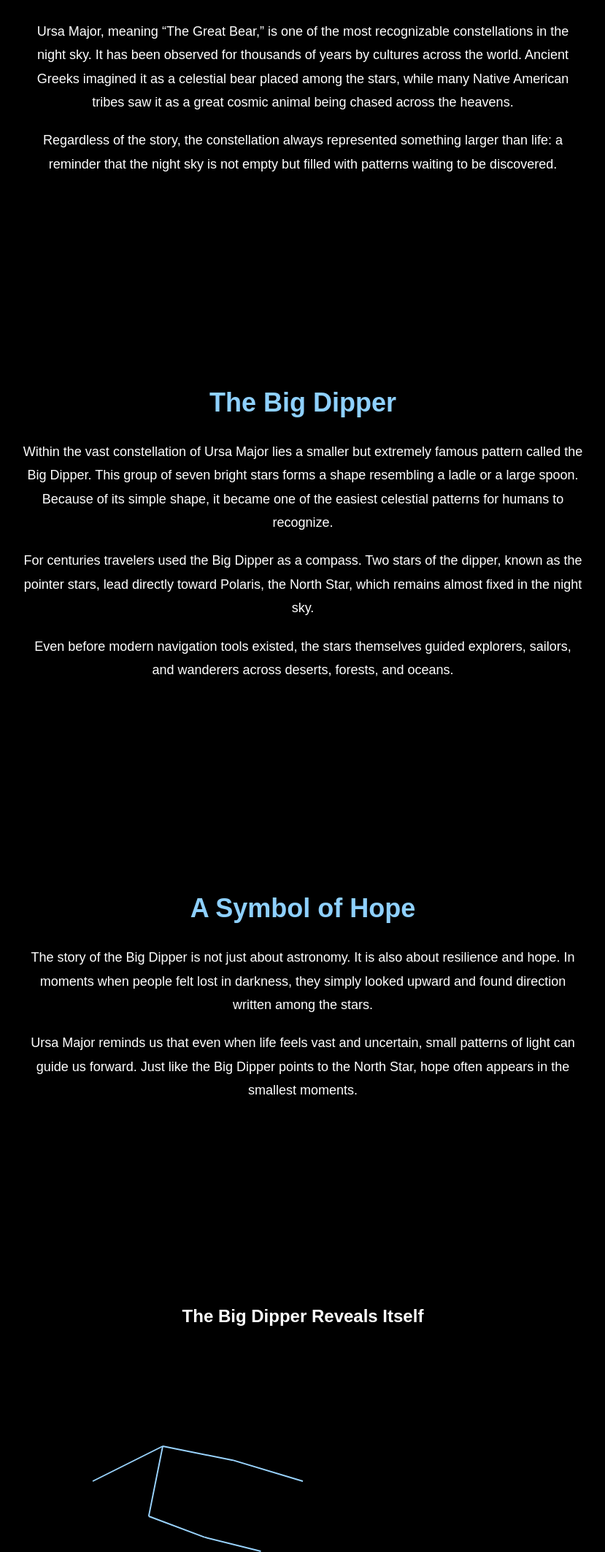
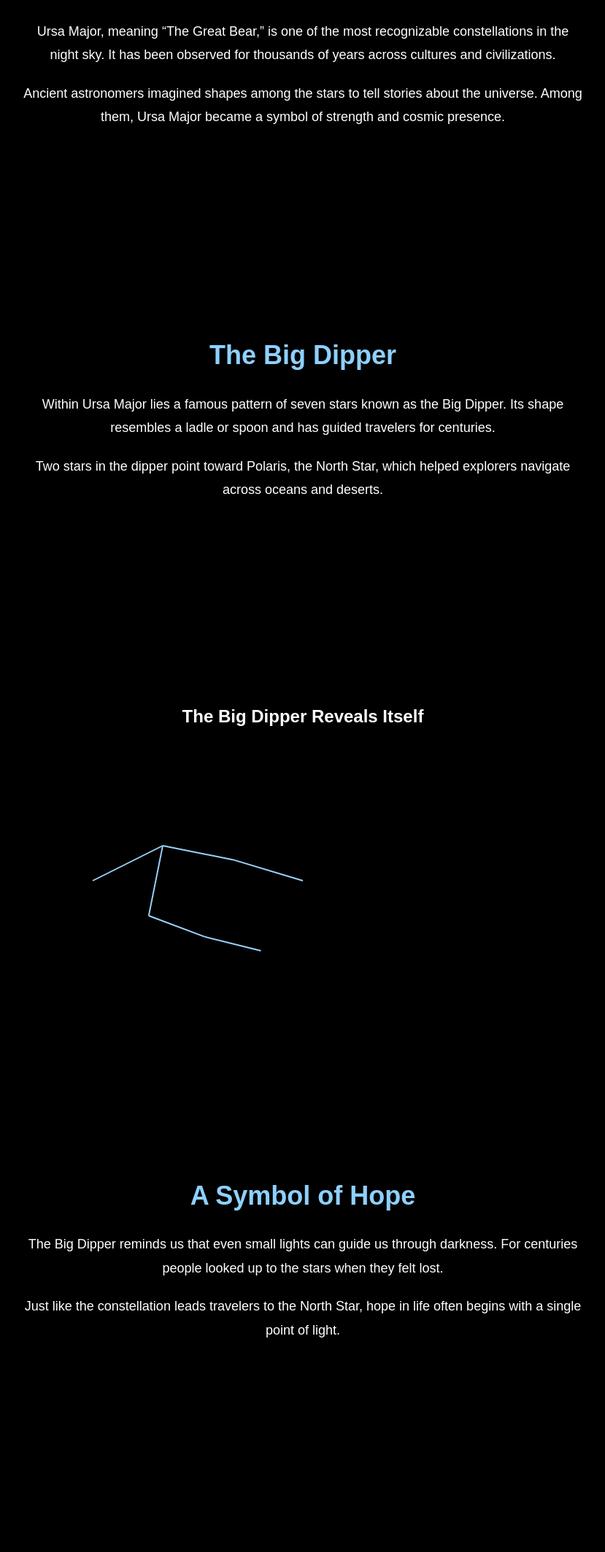
Before and after one commit to vandita23/prompt-competition-constellation, a plain HTML site: page index.html in a window 1280 px wide. Shown: the part 1235-3362 px from the top of the page at 73% size, without its empty margins (225-1054 px from the left). Drawn offline with nearby package versions, Linux system fonts and the light colour scheme.

Commit message:
Update index.html

```diff
--- a/index.html
+++ b/index.html
@@ -12,6 +12,7 @@
 
 <script src="https://cdnjs.cloudflare.com/ajax/libs/gsap/3.12.5/gsap.min.js"></script>
 <script src="https://cdnjs.cloudflare.com/ajax/libs/gsap/3.12.5/ScrollTrigger.min.js"></script>
+
 </head>
 
 <body>
@@ -42,14 +43,12 @@ Even the darkest sky contains stars that guide the lost.
 
 <p>
 Ursa Major, meaning “The Great Bear,” is one of the most recognizable constellations in the night sky.
-It has been observed for thousands of years by cultures across the world.
-Ancient Greeks imagined it as a celestial bear placed among the stars,
-while many Native American tribes saw it as a great cosmic animal being chased across the heavens.
+It has been observed for thousands of years across cultures and civilizations.
 </p>
 
 <p>
-Regardless of the story, the constellation always represented something larger than life:
-a reminder that the night sky is not empty but filled with patterns waiting to be discovered.
+Ancient astronomers imagined shapes among the stars to tell stories about the universe.
+Among them, Ursa Major became a symbol of strength and cosmic presence.
 </p>
 
 </section>
@@ -59,40 +58,13 @@ a reminder that the night sky is not empty but filled with patterns waiting to b
 <h2>The Big Dipper</h2>
 
 <p>
-Within the vast constellation of Ursa Major lies a smaller but extremely famous pattern called the Big Dipper.
-This group of seven bright stars forms a shape resembling a ladle or a large spoon.
-Because of its simple shape, it became one of the easiest celestial patterns for humans to recognize.
+Within Ursa Major lies a famous pattern of seven stars known as the Big Dipper.
+Its shape resembles a ladle or spoon and has guided travelers for centuries.
 </p>
 
 <p>
-For centuries travelers used the Big Dipper as a compass.
-Two stars of the dipper, known as the pointer stars, lead directly toward Polaris,
-the North Star, which remains almost fixed in the night sky.
-</p>
-
-<p>
-Even before modern navigation tools existed, the stars themselves guided explorers,
-sailors, and wanderers across deserts, forests, and oceans.
-</p>
-
-</section>
-
-<section class="story">
-
-<h2>A Symbol of Hope</h2>
-
-<p>
-The story of the Big Dipper is not just about astronomy.
-It is also about resilience and hope.
-In moments when people felt lost in darkness,
-they simply looked upward and found direction written among the stars.
-</p>
-
-<p>
-Ursa Major reminds us that even when life feels vast and uncertain,
-small patterns of light can guide us forward.
-Just like the Big Dipper points to the North Star,
-hope often appears in the smallest moments.
+Two stars in the dipper point toward Polaris, the North Star,
+which helped explorers navigate across oceans and deserts.
 </p>
 
 </section>
@@ -103,22 +75,30 @@ hope often appears in the smallest moments.
 
 <svg viewBox="0 0 800 400" class="dipper-lines">
 
-<line x1="100" y1="200" x2="200" y2="150"/>
-<line x1="200" y1="150" x2="300" y2="170"/>
-<line x1="300" y1="170" x2="400" y2="200"/>
-<line x1="200" y1="150" x2="180" y2="250"/>
-<line x1="180" y1="250" x2="260" y2="280"/>
-<line x1="260" y1="280" x2="340" y2="300"/>
+<line x1="100" y1="200" x2="200" y2="150"></line>
+<line x1="200" y1="150" x2="300" y2="170"></line>
+<line x1="300" y1="170" x2="400" y2="200"></line>
+<line x1="200" y1="150" x2="180" y2="250"></line>
+<line x1="180" y1="250" x2="260" y2="280"></line>
+<line x1="260" y1="280" x2="340" y2="300"></line>
 
 </svg>
 
-<div class="star s1"></div>
-<div class="star s2"></div>
-<div class="star s3"></div>
-<div class="star s4"></div>
-<div class="star s5"></div>
-<div class="star s6"></div>
-<div class="star s7"></div>
+</section>
+
+<section class="story">
+
+<h2>A Symbol of Hope</h2>
+
+<p>
+The Big Dipper reminds us that even small lights can guide us through darkness.
+For centuries people looked up to the stars when they felt lost.
+</p>
+
+<p>
+Just like the constellation leads travelers to the North Star,
+hope in life often begins with a single point of light.
+</p>
 
 </section>
 
@@ -127,12 +107,12 @@ hope often appears in the smallest moments.
 <h2>Look Up</h2>
 
 <p>
-The universe is vast and mysterious, but it has always been a source of inspiration.
-The stars above remind us that even the darkest skies hold countless lights.
+The universe is vast and mysterious, yet it constantly reminds us that darkness
+is never truly empty. It is filled with countless lights waiting to be seen.
 </p>
 
 <p class="final">
-And sometimes, all it takes is a few stars to show the way forward.
+Sometimes all it takes is a few stars to show the way forward.
 </p>
 
 </section>
```
